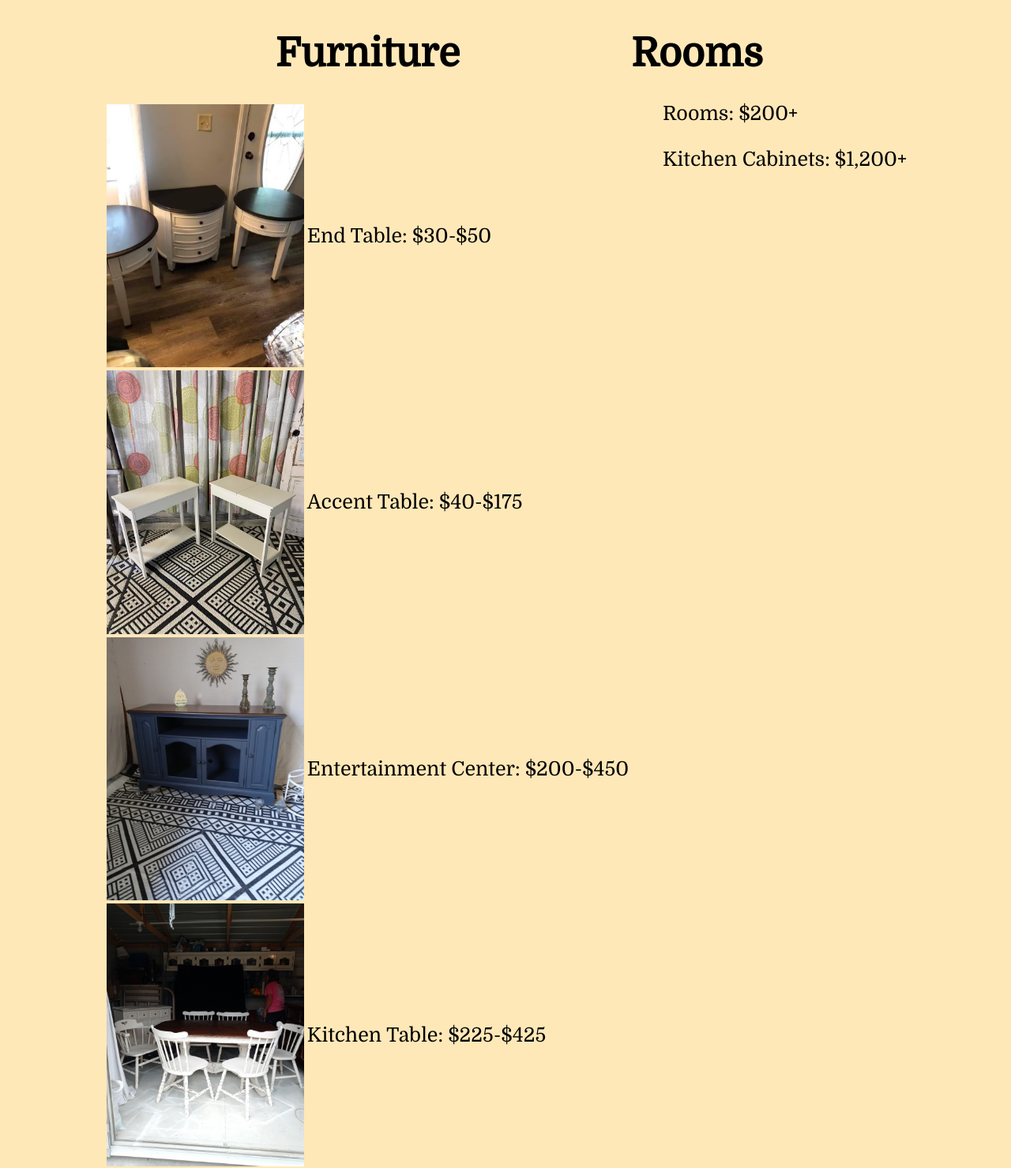
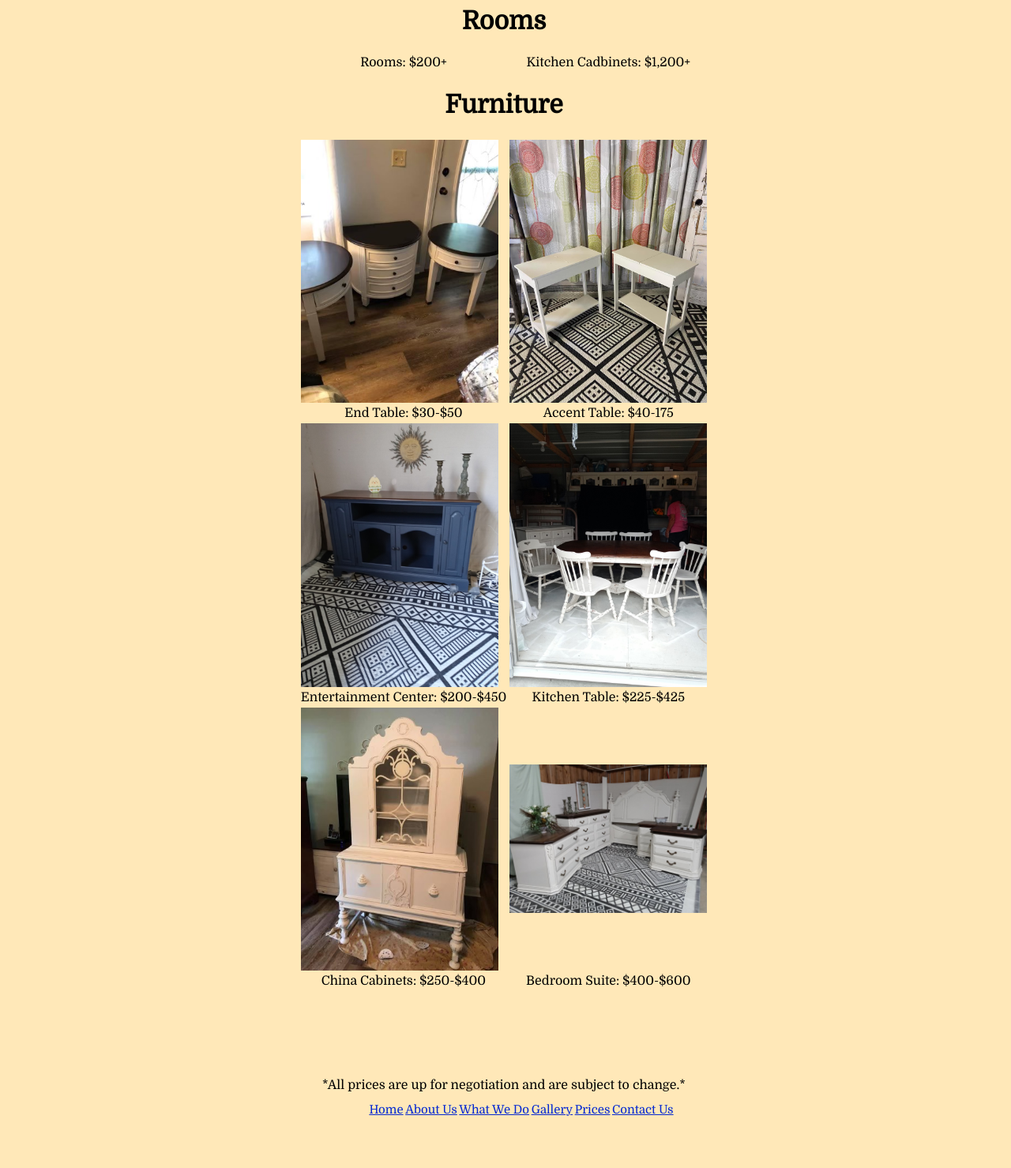
Before and after one commit to dytnw/new_life, a plain HTML site: page price.htm in a window 1280 px wide. Shown: the part 81-1560 px from the top of the page at 79% size. After the commit the page ends 1505 px from the top, so only its background shows below. Drawn offline with Linux system fonts and the light colour scheme.

Commit message:
Add files via upload

```diff
--- a/price.htm
+++ b/price.htm
@@ -26,59 +26,77 @@
                 </div>
             </header>
 
-
-
             <div id="pricesall">
-
-            <div id="pricesleft">
-
-                <h1><center>Furniture</center></h1>
                 <table>
                     <tr>
+                        <td colspan="2"><h1><center>Rooms</center></h1></td>
+                    </tr>
+                    <tr>
+                        <td colspam="2"><center>Rooms: $200+</center></td>
+                        <td colspam="2"><center>Kitchen Cadbinets: $1,200+</center></td>
+                    </tr>
+                    <tr>
+                        <td><br></td>
+                        <td><br></td>
+                        <td><br></td>
+                    </tr>
+                    <tr>
+                        <td colspan="2"><h1><center>Furniture</center></h1></td>
+                    </tr>
+                    <tr>
                         <td><img src="images/image_50736641 (1).JPG"></td>
-                        <td>End Table: $30-$50</td>
+                        <td><img src="images/image_50802177.JPG"></td>
+                    </tr>
+                    <tr>
+                        <td><center>End Table: $30-$50</center></td>
+                        <td><center>Accent Table: $40-175</center></td>
+                    </tr>
+                    <tr>
+                        <td><img src="images/image_67236609.JPG"></td>
+                        <td><img src="images/image_67218945.JPG"></td>
+                    </tr>
+                    <tr>
+                        <td><center>Entertainment Center: $200-$450</center></td>
+                        <td><center>Kitchen Table: $225-$425</center></td>
+                    </tr>
+                    <tr>
+                        <td><img src="images/image_50736641.JPG"></td>
+                        <td><img src="images/image_50416897.JPG"></td>
+                    </tr>
+                    <tr>
+                        <td><center>China Cabinets: $250-$400</center></td>
+                        <td><center>Bedroom Suite: $400-$600</center></td>
+                    </tr>
+                    <tr>
+                        <td><br></td>
+                        <td><br></td>
+                        <td><br></td>
+                    </tr>
+                    <tr>
+                        <td><br></td>
+                        <td><br></td>
+                        <td><br></td>
                     </tr>
 
                     <tr>
-                        <td><img src="images/image_50802177.JPG"></td>
-                        <td>Accent Table: $40-$175</td>
+                        <td><br></td>
+                        <td><br></td>
+                        <td><br></td>
                     </tr>
-
                     <tr>
-                        <td><img src="images/image_67236609.JPG"></td>
-                        <td>Entertainment Center: $200-$450</td>
+                        <td><br></td>
+                        <td><br></td>
+                        <td><br></td>
                     </tr>
-
                     <tr>
-                        <td><img src="images/image_67218945.JPG"></td>
-                        <td>Kitchen Table: $225-$425</td>
+                        <td><br></td>
+                        <td><br></td>
+                        <td><br></td>
                     </tr>
-
                     <tr>
-                        <td><img src="images/image_50736641.JPG"></td>
-                        <td>China Cabinets: $250-$400</td>
-                    </tr>
-
-                    <tr>
-                        <td><img src="images/image_50416897.JPG"></td>
-                        <td>Bedroom Suite: $400-$600</td>
+                        <td colspan="2"><center>*All prices are up for negotiation and are subject to change.*</center></td>
                     </tr>
                 </table>
-            </div>
-
-                <div id="pricesright">
-                    <h1>Rooms</h1>
-                    <ol>
-                        <li>Rooms: $200+</li>
-                        <br><br>
-                        <li>Kitchen Cabinets: $1,200+</li>
-                    </ol>
-                </div>
-
-                <div id="pricesbottom">
-                    <footer>*These are general prices, prices are up for negotiation and are subject to change.*</footer>
-                </div>
-
             </div>
         </div>
     </div>
--- a/style.css
+++ b/style.css
@@ -41,6 +41,14 @@ center h1 {
 .column {
     flex: 33.33%;
     padding: 5px;
+    font-size: 2rem;
+}
+
+.column3 {
+    flex: 33.33%;
+    padding: 5px;
+    font-size: 2rem;
+    color: #FFe8b8;
 }
 
 #aboutpage h1 {
@@ -71,7 +79,7 @@ ul li a {
     font-size: 1.5rem;
 }
 
-#pricesleft img {
+#pricesall img {
     width: 250px;
 }
 
@@ -94,3 +102,11 @@ ul li a {
 #pricesbottom {
     font-size: 2rem;
 }
+
+#wwdp td center {
+    font-size: 2.5rem;
+}
+
+footer center a {
+    color: #0327d2;
+}
```
Also changed, not shown: about.htm (+3 -1 lines), gallery.htm (+10 -1 lines), index.htm (+1 -1 lines), whatwedo.htm (+10 -2 lines), images/istockphoto-1223350504-170667a.jpg (added). Lines whose indentation alone changed are shown as unchanged.
